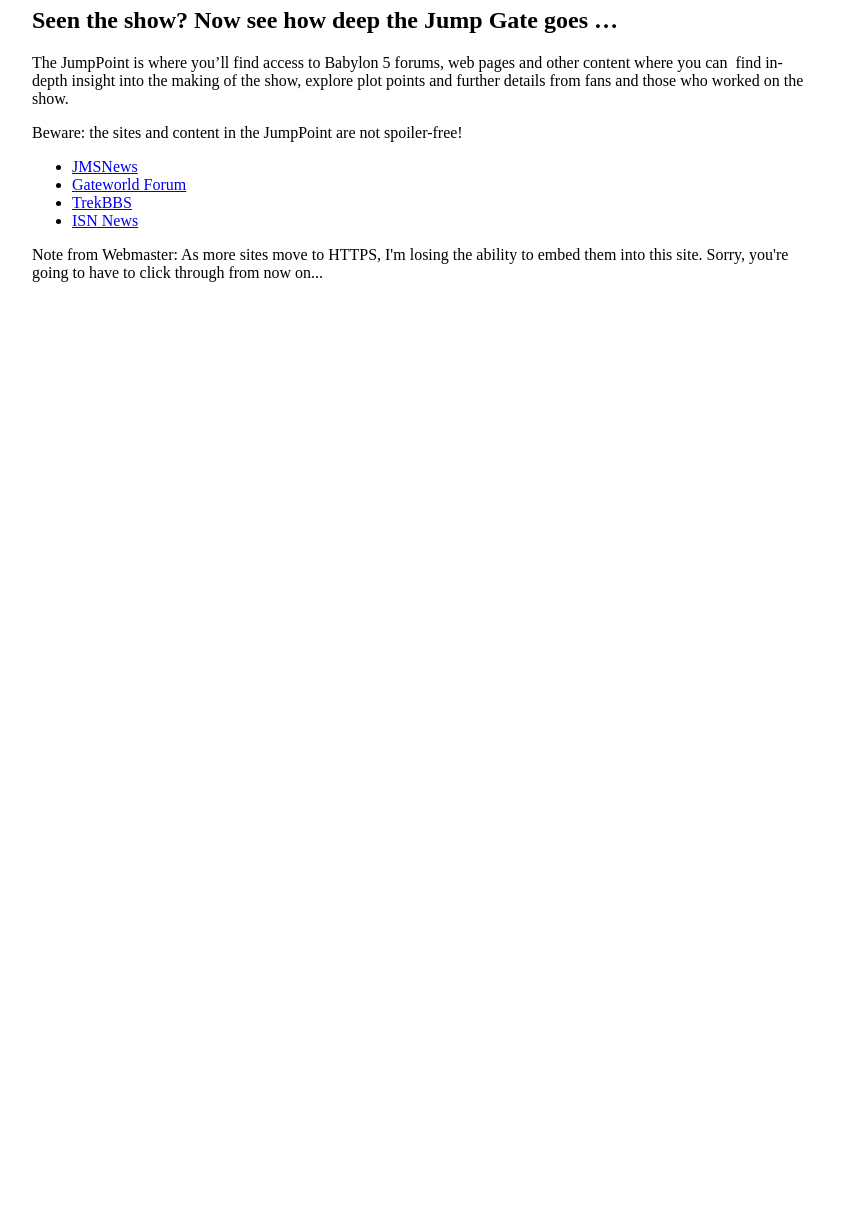
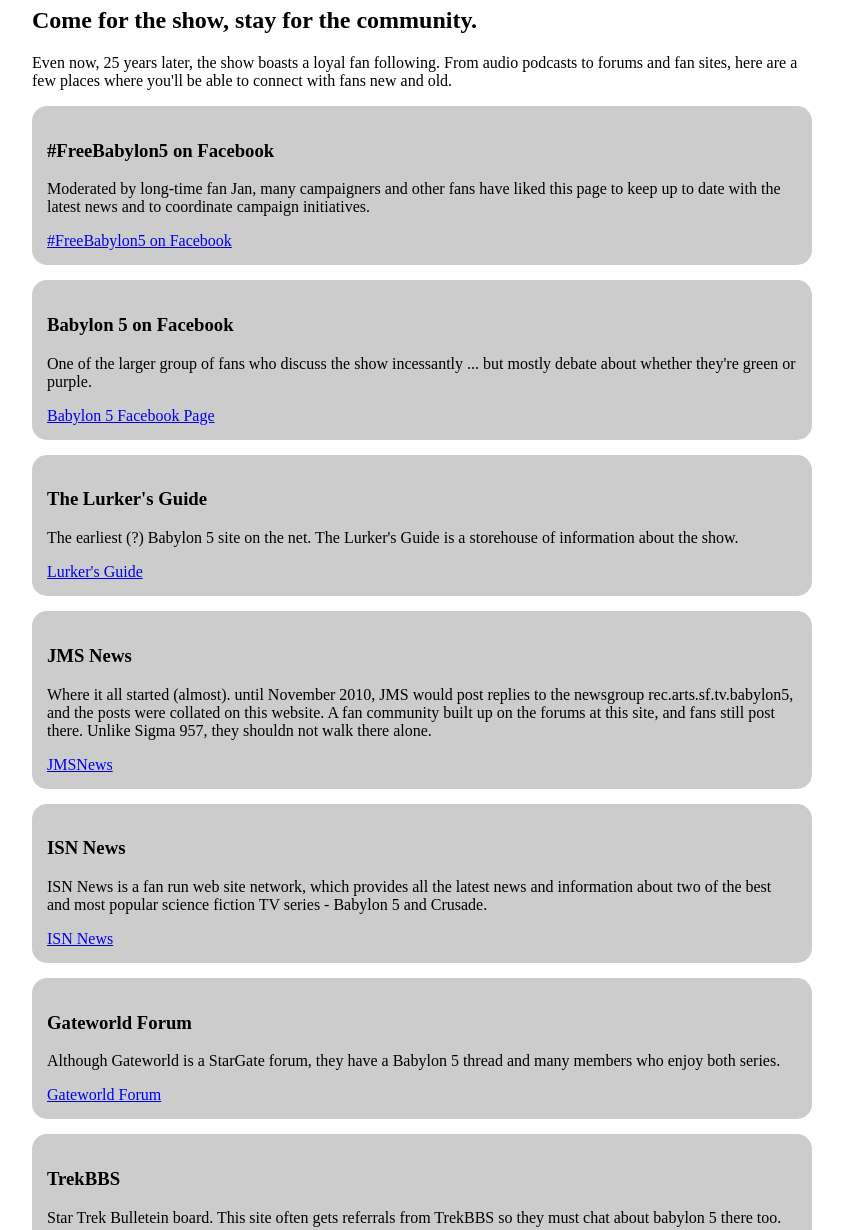
Before and after one commit to endymion1818/freeb5-gatsbyjs, a Gatsby site: page /jumppoint in a window 1280 px wide. Shown: the part 60-1290 px from the top of the page, without its empty margins (23-866 px from the left). Before the commit the page ends 800 px from the top, so only its background shows below. Built offline with nearby package versions, Linux system fonts and the light colour scheme; Gatsby itself is replaced by a stand-in of ours.

Commit message:
better community page

```diff
--- a/src/pages/jumppoint.js
+++ b/src/pages/jumppoint.js
@@ -29,24 +29,57 @@ const Aside = styled.main`
     flex: 1;
   }
 `;
+const Well = styled.div`
+  background: rgba(0,0,0,0.2);
+  padding: 15px;
+  color: black;
+  border-radius: 15px;
+  margin: 15px 0;
+`;
 export default ({ data }) => {
   return (
     <Container>
       <Main>
-        <h2>Seen the show? Now see how deep the Jump Gate goes &#8230;</h2>
+        <h2>Come for the show, stay for the community.</h2>
 
-        <p>The JumpPoint is where you&#8217;ll find access to Babylon 5 forums, web pages and other content where you can  find in-depth insight into the making of the show, explore plot points and further details from fans and those who worked on the show.</p>
+        <p>Even now, 25 years later, the show boasts a loyal fan following. From audio podcasts to forums and fan sites, here are a few places where you'll be able to connect with fans new and old.</p>
+        <Well>
+          <h3>#FreeBabylon5 on Facebook</h3>
+          <p>Moderated by long-time fan Jan, many campaigners and other fans have liked this page to keep up to date with the latest news and to coordinate campaign initiatives.</p>
+          <a href="https://www.facebook.com/babylon5">#FreeBabylon5 on Facebook</a>
+        </Well>
+        <Well>
+          <h3>Babylon 5 on Facebook</h3>
+          <p>One of the larger group of fans who discuss the show incessantly ... but mostly debate about whether they're green or purple.</p>
+          <a href="https://www.facebook.com/groups/578108902293988/">Babylon 5 Facebook Page</a>
+        </Well>
+          <Well>
+            <h3>The Lurker's Guide</h3>
+            <p>The earliest (?) Babylon 5 site on the net. The Lurker's Guide is a storehouse of information about the show.</p>
+            <a href="http://www.midwinter.com/lurk/lurker.html">Lurker's Guide</a>
+          </Well>
+          <Well>
+            <h3>JMS News</h3>
+            <p>Where it all started (almost). until November 2010, JMS would post replies to the newsgroup rec.arts.sf.tv.babylon5, and the posts were collated on this website. A fan community built up on the forums at this site, and fans still post there. Unlike Sigma 957, they shouldn not walk there alone.</p>
+            <a href="http://jmsnews.com">JMSNews</a>
+          </Well>
+          <Well>
+            <h3>ISN News</h3>
+            <p>ISN News is a fan run web site network, which provides all the latest news and information about two of the best and most popular science fiction TV series - Babylon 5 and Crusade.</p>
+            <a href="http://www.isnnews.net/forums/forumdisplay.php?f=7">ISN News</a>
+          </Well>
+          <Well>
+            <h3>Gateworld Forum</h3>
+            <p>Although Gateworld is a StarGate forum, they have a Babylon 5 thread and many members who enjoy both series.</p>
+            <a href="http://forum.gateworld.net/threads/87851-Free-Babylon-5/page2">Gateworld Forum</a>
+          </Well>
+          <Well>
+            <h3>TrekBBS</h3>
+            <p>Star Trek Bulletein board. This site often gets referrals from TrekBBS so they must chat about babylon 5 there too.</p>
+            <a href="http://www.trekbbs.com/">TrekBBS</a>
+          </Well>
 
-        <p>Beware: the sites and content in the JumpPoint are not spoiler-free!</p>
-
-        <ul>
-          <li><a href="http://jmsnews.com/forums/forumdisplay.php?f=9">JMSNews</a></li>
-          <li><a href="http://forum.gateworld.net/threads/87851-Free-Babylon-5/page2">Gateworld Forum</a></li>
-          <li><a href="http://www.trekbbs.com/">TrekBBS</a></li>
-          <li><a href="http://www.isnnews.net/forums/forumdisplay.php?f=7">ISN News</a></li>
-        </ul>
-
-        <p>Note from Webmaster: As more sites move to HTTPS, I'm losing the ability to embed them into this site. Sorry, you're going to have to click through from now on...</p>
+        <p>Did I miss your site? Please email to let me know.</p>
       </Main>
       <Aside>
       </Aside>
```
